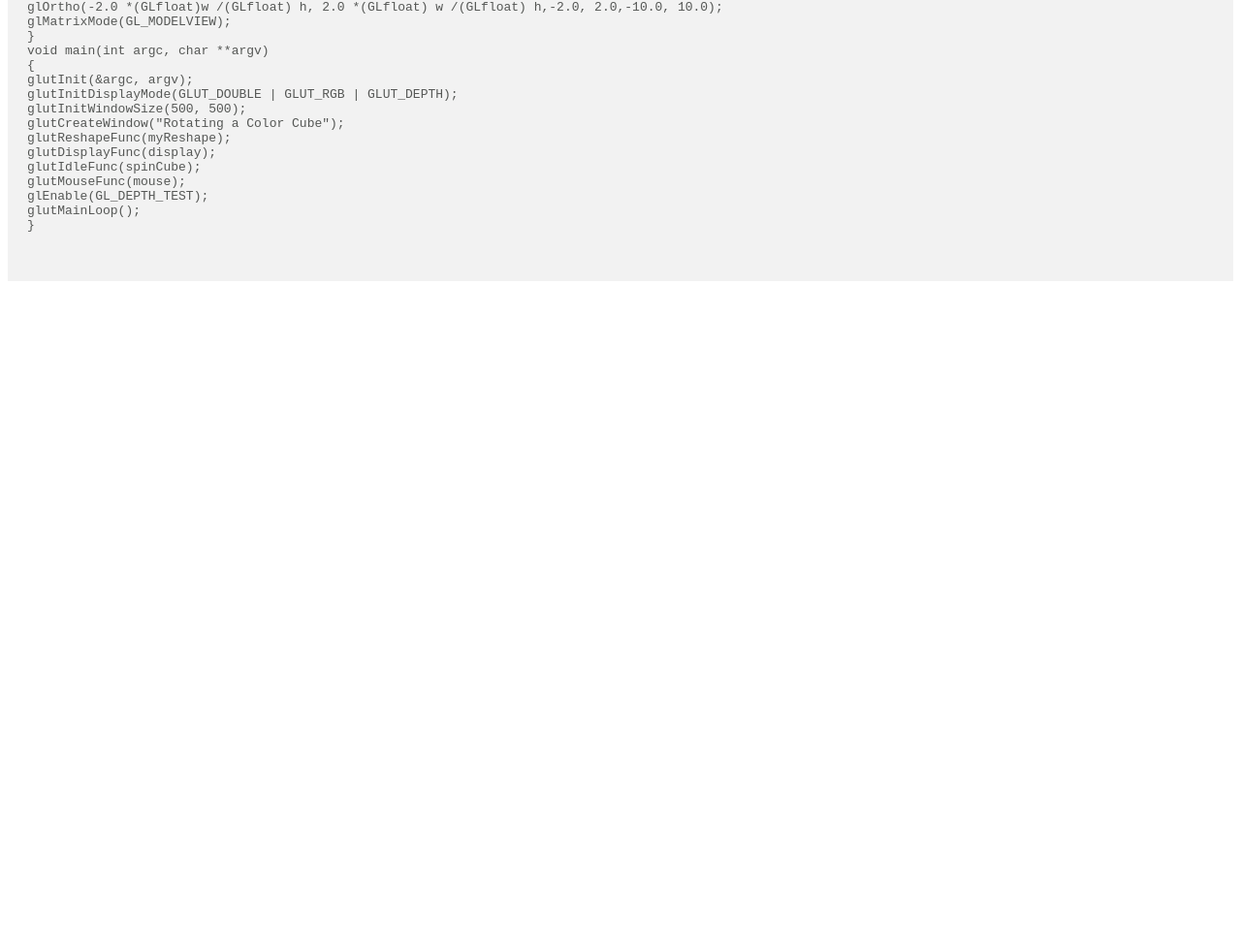
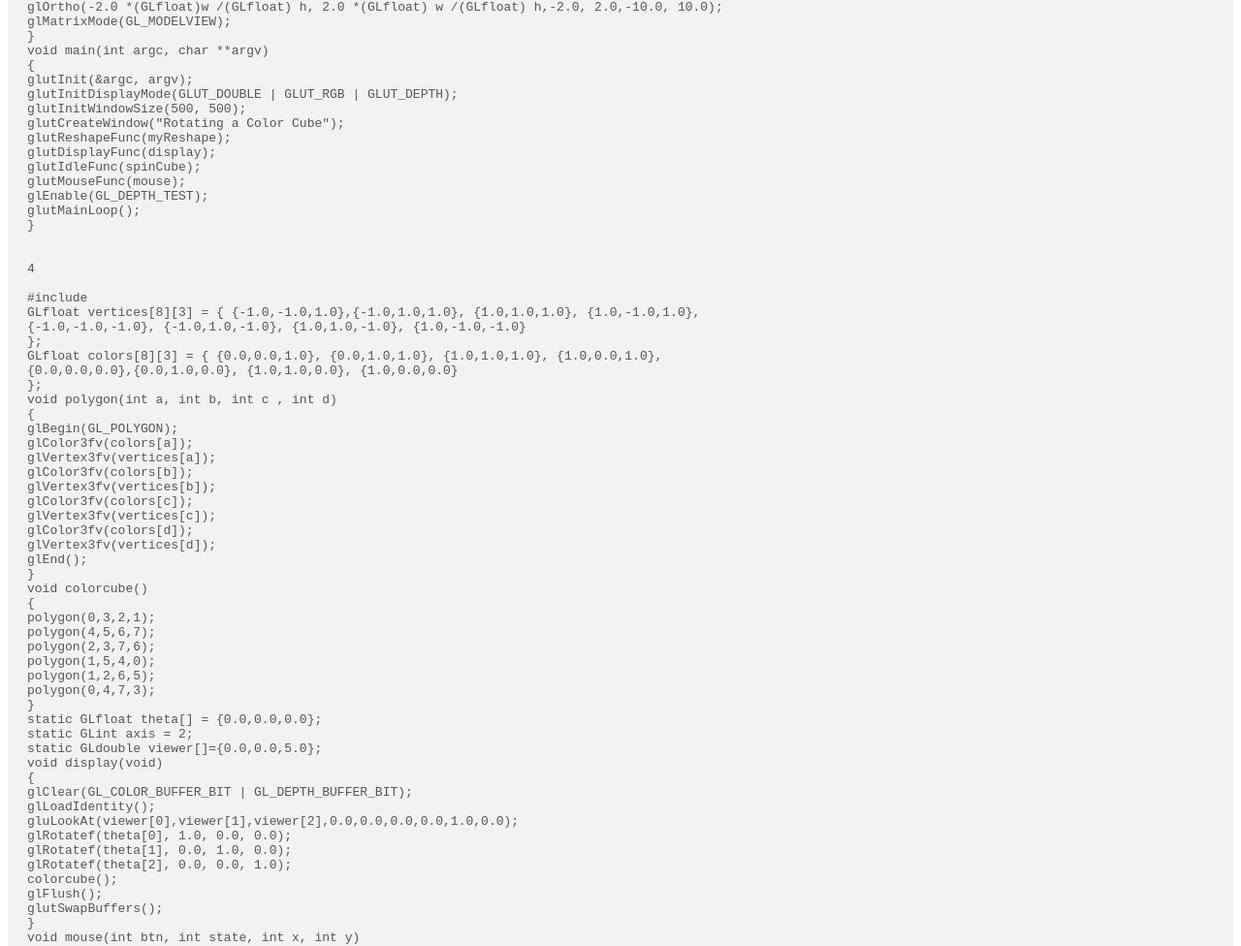
Before and after one commit to rakshixh/lol, a plain HTML site: page index.html in a window 1280 px wide. Shown: the part 3718-4694 px from the top of the page at 97% size. Before the commit the page ends 4021 px from the top, so only its background shows below. Drawn offline with nearby package versions, Linux system fonts and the light colour scheme.

Commit message:
Update index.html

```diff
--- a/index.html
+++ b/index.html
@@ -270,6 +270,101 @@ glEnable(GL_DEPTH_TEST);
 glutMainLoop();
 }
 
+
+4
+
+#include <GL/glut.h>
+GLfloat vertices[8][3] = { {-1.0,-1.0,1.0},{-1.0,1.0,1.0}, {1.0,1.0,1.0}, {1.0,-1.0,1.0},
+{-1.0,-1.0,-1.0}, {-1.0,1.0,-1.0}, {1.0,1.0,-1.0}, {1.0,-1.0,-1.0}
+};
+GLfloat colors[8][3] = { {0.0,0.0,1.0}, {0.0,1.0,1.0}, {1.0,1.0,1.0}, {1.0,0.0,1.0},
+{0.0,0.0,0.0},{0.0,1.0,0.0}, {1.0,1.0,0.0}, {1.0,0.0,0.0}
+};
+void polygon(int a, int b, int c , int d)
+{
+glBegin(GL_POLYGON);
+glColor3fv(colors[a]);
+glVertex3fv(vertices[a]);
+glColor3fv(colors[b]);
+glVertex3fv(vertices[b]);
+glColor3fv(colors[c]);
+glVertex3fv(vertices[c]);
+glColor3fv(colors[d]);
+glVertex3fv(vertices[d]);
+glEnd();
+}
+void colorcube()
+{
+polygon(0,3,2,1);
+polygon(4,5,6,7);
+polygon(2,3,7,6);
+polygon(1,5,4,0);
+polygon(1,2,6,5);
+polygon(0,4,7,3);
+}
+static GLfloat theta[] = {0.0,0.0,0.0};
+static GLint axis = 2;
+static GLdouble viewer[]={0.0,0.0,5.0};
+void display(void)
+{
+glClear(GL_COLOR_BUFFER_BIT | GL_DEPTH_BUFFER_BIT);
+glLoadIdentity();
+gluLookAt(viewer[0],viewer[1],viewer[2],0.0,0.0,0.0,0.0,1.0,0.0);
+glRotatef(theta[0], 1.0, 0.0, 0.0);
+glRotatef(theta[1], 0.0, 1.0, 0.0);
+glRotatef(theta[2], 0.0, 0.0, 1.0);
+colorcube();
+glFlush();
+glutSwapBuffers();
+}
+void mouse(int btn, int state, int x, int y)
+{
+if(btn==GLUT_LEFT_BUTTON && state == GLUT_DOWN)
+axis = 0;
+if(btn==GLUT_MIDDLE_BUTTON && state == GLUT_DOWN)
+axis = 1;
+if(btn==GLUT_RIGHT_BUTTON && state == GLUT_DOWN)
+axis = 2;
+theta[axis]+=2.0;
+if(theta[axis]>360.0)
+theta[axis]=-360.0;
+glutPostRedisplay();
+}
+void keys(unsigned char key, int x, int y)
+{
+if(key == 'x') viewer[0]-=1.0;
+if(key == 'X') viewer[0]+=1.0;
+if(key == 'y') viewer[1]-=1.0;
+if(key == 'Y') viewer[1]+=1.0;
+if(key == 'z') viewer[2]-=1.0;
+if(key == 'Z') viewer[2]+=1.0;
+glutPostRedisplay();
+}
+void myReshape(int w, int h)
+{
+glViewport(0, 0, w, h);
+glMatrixMode(GL_PROJECTION);
+glLoadIdentity();
+if(w<=h)
+glFrustum(-2.0,2.0,-2.0*(GLfloat)h/(GLfloat)w, 2.0*(GLfloat)h/(GLfloat)w, 2.0,20.0);
+else
+glFrustum(-2.0,2.0,-2.0*(GLfloat)w/(GLfloat)h, 2.0*(GLfloat)w/(GLfloat)h, 2.0,20.0);
+glMatrixMode(GL_MODELVIEW);
+}
+void main(int argc, char **argv)
+{
+glutInit(&argc, argv);
+glutInitDisplayMode(GLUT_DOUBLE | GLUT_RGB | GLUT_DEPTH);
+glutInitWindowSize(500, 500);
+glutCreateWindow("Spin and Move Color Cube");
+glutReshapeFunc(myReshape);
+glutDisplayFunc(display);
+glutKeyboardFunc(keys);
+glutMouseFunc(mouse);
+glEnable(GL_DEPTH_TEST);
+glutMainLoop();
+}
+
     <span class="command-copy"><i class="fa fa-clipboard" aria-hidden="true"></i></span></pre>
 
 
```
